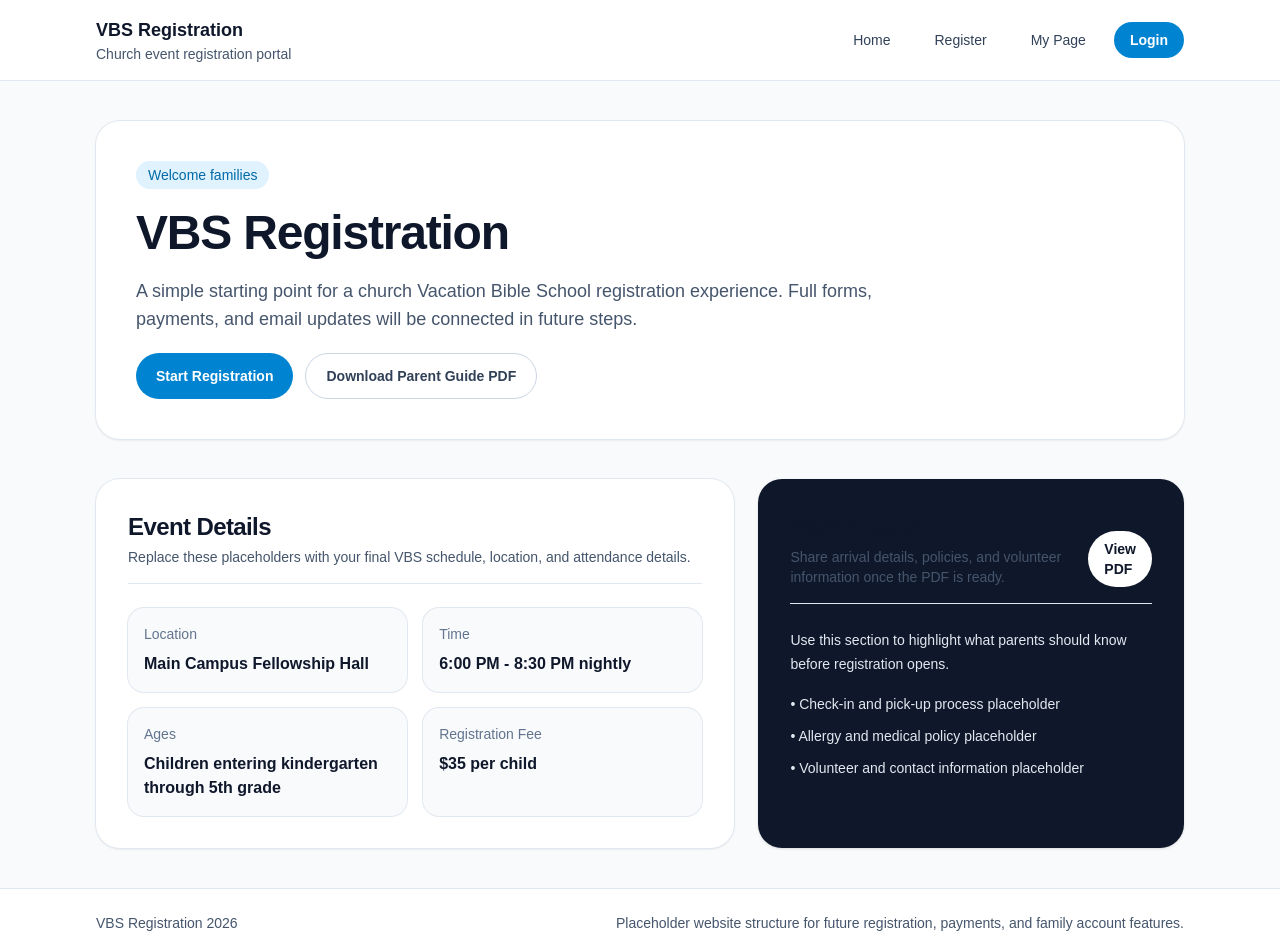
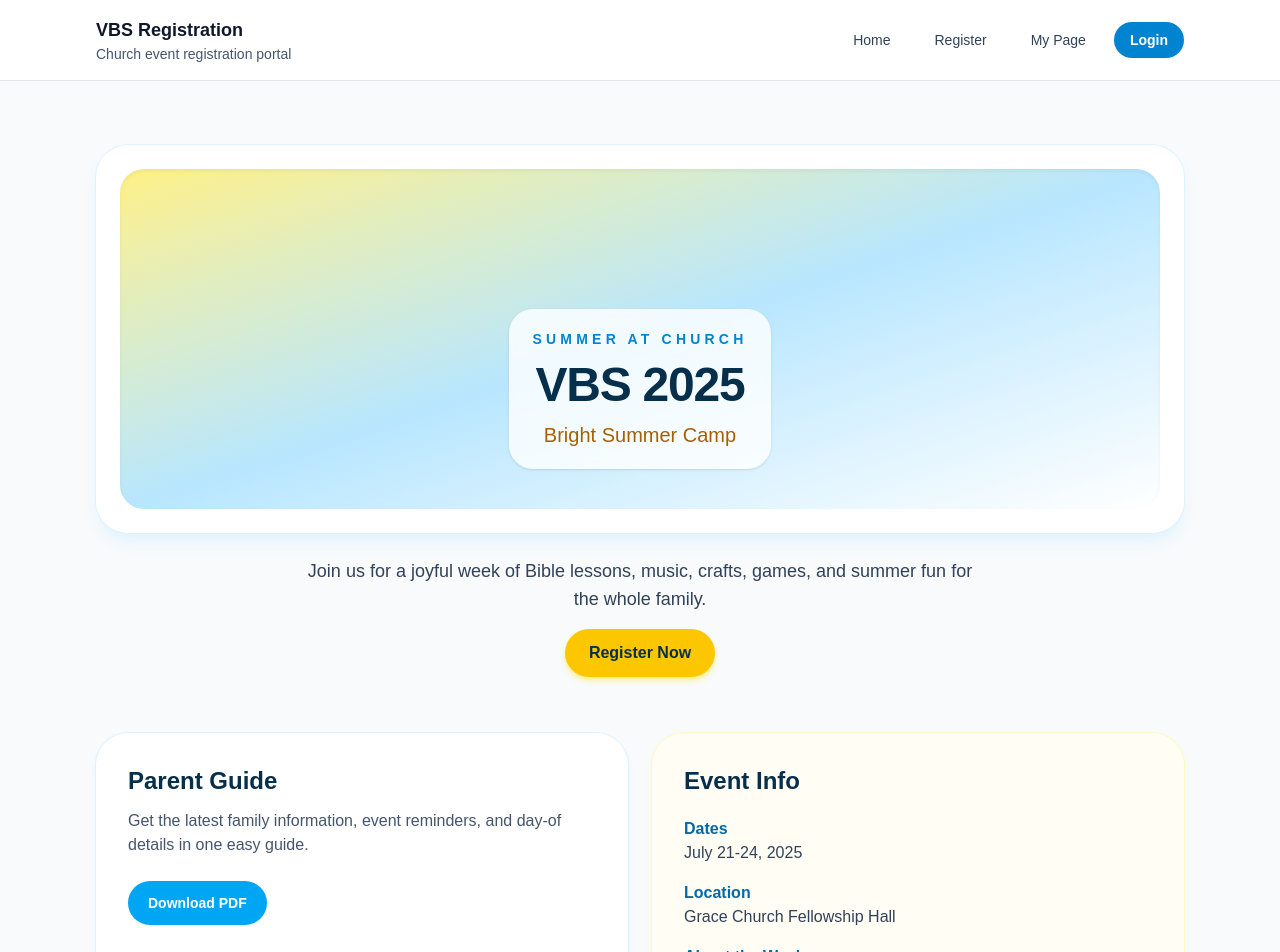
Before and after one commit to Irvine-Onnuri-Church/vbs-registration, a Next.js app: page / in a window 1280 px wide. Shown: the top 952 px of the page. Built offline with nearby package versions, Linux system fonts and the light colour scheme.

Commit message:
Refresh homepage with family-friendly VBS design

```diff
--- a/src/app/page.tsx
+++ b/src/app/page.tsx
@@ -1,83 +1,67 @@
 import Link from 'next/link';
 
 import PageContainer from '@/components/PageContainer';
-import SectionTitle from '@/components/SectionTitle';
-import { EVENT_DETAILS, EVENT_INFO } from '@/lib/constants';
+import { EVENT_INFO } from '@/lib/constants';
 
 export default function HomePage() {
   return (
-    <PageContainer className="space-y-10">
-      <section className="rounded-3xl bg-white px-6 py-10 shadow-sm ring-1 ring-slate-200 sm:px-10">
-        <div className="max-w-3xl space-y-5">
-          <span className="inline-flex rounded-full bg-sky-100 px-3 py-1 text-sm font-medium text-sky-700">
-            Welcome families
-          </span>
-          <h1 className="text-4xl font-bold tracking-tight text-slate-900 sm:text-5xl">
-            {EVENT_INFO.name}
-          </h1>
-          <p className="text-base leading-7 text-slate-600 sm:text-lg">
-            A simple starting point for a church Vacation Bible School registration experience. Full forms,
-            payments, and email updates will be connected in future steps.
-          </p>
-          <div className="flex flex-col gap-3 sm:flex-row">
-            <Link
-              href="/register"
-              className="inline-flex items-center justify-center rounded-full bg-sky-600 px-5 py-3 text-sm font-semibold text-white transition hover:bg-sky-700"
-            >
-              Start Registration
-            </Link>
-            <a
-              href={EVENT_INFO.parentGuidePdfPath}
-              className="inline-flex items-center justify-center rounded-full border border-slate-300 px-5 py-3 text-sm font-semibold text-slate-700 transition hover:bg-slate-100"
-            >
-              Download Parent Guide PDF
-            </a>
-          </div>
-        </div>
-      </section>
-
-      <section className="grid gap-6 lg:grid-cols-[1.2fr_0.8fr]">
-        <div className="rounded-3xl bg-white p-6 shadow-sm ring-1 ring-slate-200 sm:p-8">
-          <SectionTitle
-            title="Event Details"
-            description="Replace these placeholders with your final VBS schedule, location, and attendance details."
-          />
-          <div className="mt-6 grid gap-4 sm:grid-cols-2">
-            {EVENT_DETAILS.map((detail) => (
-              <div key={detail.label} className="rounded-2xl bg-slate-50 p-4 ring-1 ring-slate-200">
-                <p className="text-sm font-medium text-slate-500">{detail.label}</p>
-                <p className="mt-2 text-base font-semibold text-slate-900">{detail.value}</p>
-              </div>
-            ))}
-            <div className="rounded-2xl bg-slate-50 p-4 ring-1 ring-slate-200">
-              <p className="text-sm font-medium text-slate-500">Registration Fee</p>
-              <p className="mt-2 text-base font-semibold text-slate-900">{EVENT_INFO.registrationFee}</p>
+    <PageContainer className="max-w-4xl space-y-10 py-12 sm:space-y-14 sm:py-16">
+      <section className="space-y-6 text-center">
+        <div className="overflow-hidden rounded-[2rem] bg-white p-4 shadow-lg shadow-sky-100 ring-1 ring-sky-100 sm:p-6">
+          <div className="flex min-h-[260px] items-end justify-center rounded-[1.5rem] bg-gradient-to-br from-yellow-200 via-sky-200 to-white px-6 py-10 text-center shadow-inner sm:min-h-[340px]">
+            <div className="max-w-2xl rounded-[1.5rem] bg-white/80 px-6 py-5 shadow-sm backdrop-blur">
+              <p className="text-sm font-semibold uppercase tracking-[0.3em] text-sky-600">Summer at church</p>
+              <h1 className="mt-3 text-4xl font-bold tracking-tight text-sky-950 sm:text-5xl">VBS 2025</h1>
+              <p className="mt-3 text-xl font-medium text-yellow-700">Bright Summer Camp</p>
             </div>
           </div>
         </div>
 
-        <div className="rounded-3xl bg-slate-900 p-6 text-white shadow-sm sm:p-8">
-          <SectionTitle
-            title="Parent Guide"
-            description="Share arrival details, policies, and volunteer information once the PDF is ready."
-            action={
-              <a
-                href={EVENT_INFO.parentGuidePdfPath}
-                className="inline-flex rounded-full bg-white px-4 py-2 text-sm font-semibold text-slate-900 transition hover:bg-slate-100"
-              >
-                View PDF
-              </a>
-            }
-          />
-          <div className="mt-6 space-y-4 text-sm leading-6 text-slate-200">
-            <p>Use this section to highlight what parents should know before registration opens.</p>
-            <ul className="space-y-2">
-              <li>• Check-in and pick-up process placeholder</li>
-              <li>• Allergy and medical policy placeholder</li>
-              <li>• Volunteer and contact information placeholder</li>
-            </ul>
+        <div className="mx-auto max-w-2xl space-y-4">
+          <p className="text-base leading-7 text-slate-700 sm:text-lg">{EVENT_INFO.shortDescription}</p>
+          <Link
+            href="/register"
+            className="inline-flex items-center justify-center rounded-full bg-yellow-400 px-6 py-3 text-base font-semibold text-sky-950 shadow-md shadow-yellow-200 transition hover:bg-yellow-300"
+          >
+            Register Now
+          </Link>
+        </div>
+      </section>
+
+      <section className="grid gap-6 md:grid-cols-2">
+        <article className="rounded-[2rem] bg-white p-6 shadow-md shadow-sky-100 ring-1 ring-sky-100 sm:p-8">
+          <h2 className="text-2xl font-semibold text-sky-950">Parent Guide</h2>
+          <p className="mt-3 text-sm leading-6 text-slate-600 sm:text-base">
+            Get the latest family information, event reminders, and day-of details in one easy guide.
+          </p>
+          <a
+            href={EVENT_INFO.parentGuidePdfPath}
+            className="mt-6 inline-flex items-center justify-center rounded-full bg-sky-500 px-5 py-3 text-sm font-semibold text-white transition hover:bg-sky-600"
+          >
+            Download PDF
+          </a>
+        </article>
+
+        <article className="rounded-[2rem] bg-[#fffdf4] p-6 shadow-md shadow-yellow-100 ring-1 ring-yellow-100 sm:p-8">
+          <h2 className="text-2xl font-semibold text-sky-950">Event Info</h2>
+          <div className="mt-5 space-y-4 text-sm leading-6 text-slate-700 sm:text-base">
+            <div>
+              <p className="font-semibold text-sky-700">Dates</p>
+              <p>{EVENT_INFO.dates}</p>
+            </div>
+            <div>
+              <p className="font-semibold text-sky-700">Location</p>
+              <p>{EVENT_INFO.location}</p>
+            </div>
+            <div>
+              <p className="font-semibold text-sky-700">About the Week</p>
+              <p>
+                Kids can look forward to worship, stories, crafts, games, and a bright summer atmosphere designed to
+                help them grow in faith and friendship.
+              </p>
+            </div>
           </div>
-        </div>
+        </article>
       </section>
     </PageContainer>
   );
--- a/src/lib/constants.ts
+++ b/src/lib/constants.ts
@@ -1,15 +1,18 @@
 export const EVENT_INFO = {
   name: 'VBS Registration',
-  year: '2026',
-  dates: 'July 15-18, 2026',
+  year: '2025',
+  dates: 'July 21-24, 2025',
+  location: 'Grace Church Fellowship Hall',
+  shortDescription:
+    'Join us for a joyful week of Bible lessons, music, crafts, games, and summer fun for the whole family.',
   registrationFee: '$35 per child',
   registrationFeeAmount: 35,
   parentGuidePdfPath: '/docs/parent-guide.pdf',
 } as const;
 
 export const EVENT_DETAILS = [
-  { label: 'Location', value: 'Main Campus Fellowship Hall' },
-  { label: 'Time', value: '6:00 PM - 8:30 PM nightly' },
+  { label: 'Dates', value: EVENT_INFO.dates },
+  { label: 'Location', value: EVENT_INFO.location },
   { label: 'Ages', value: 'Children entering kindergarten through 5th grade' },
 ];
 
```
